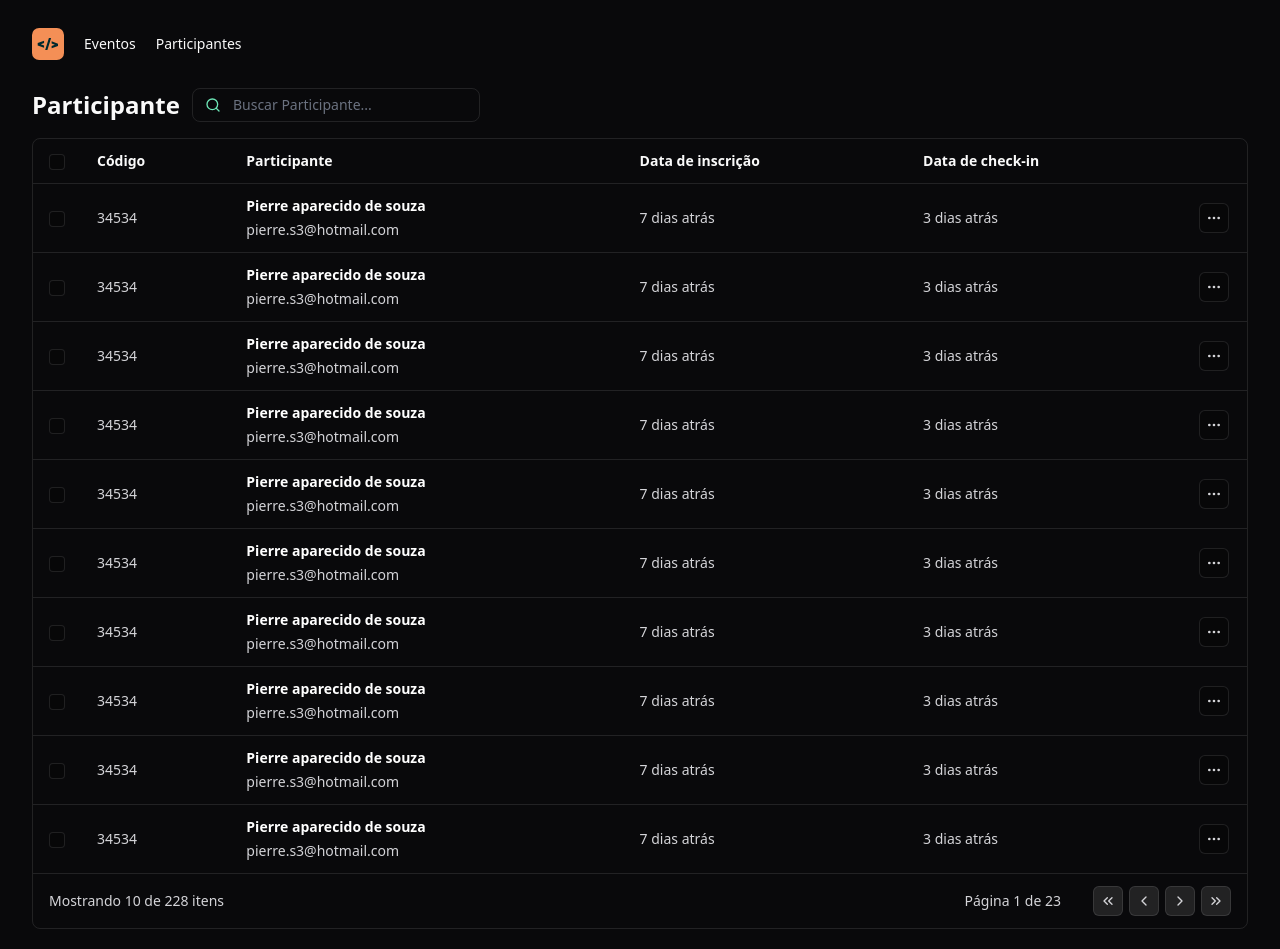
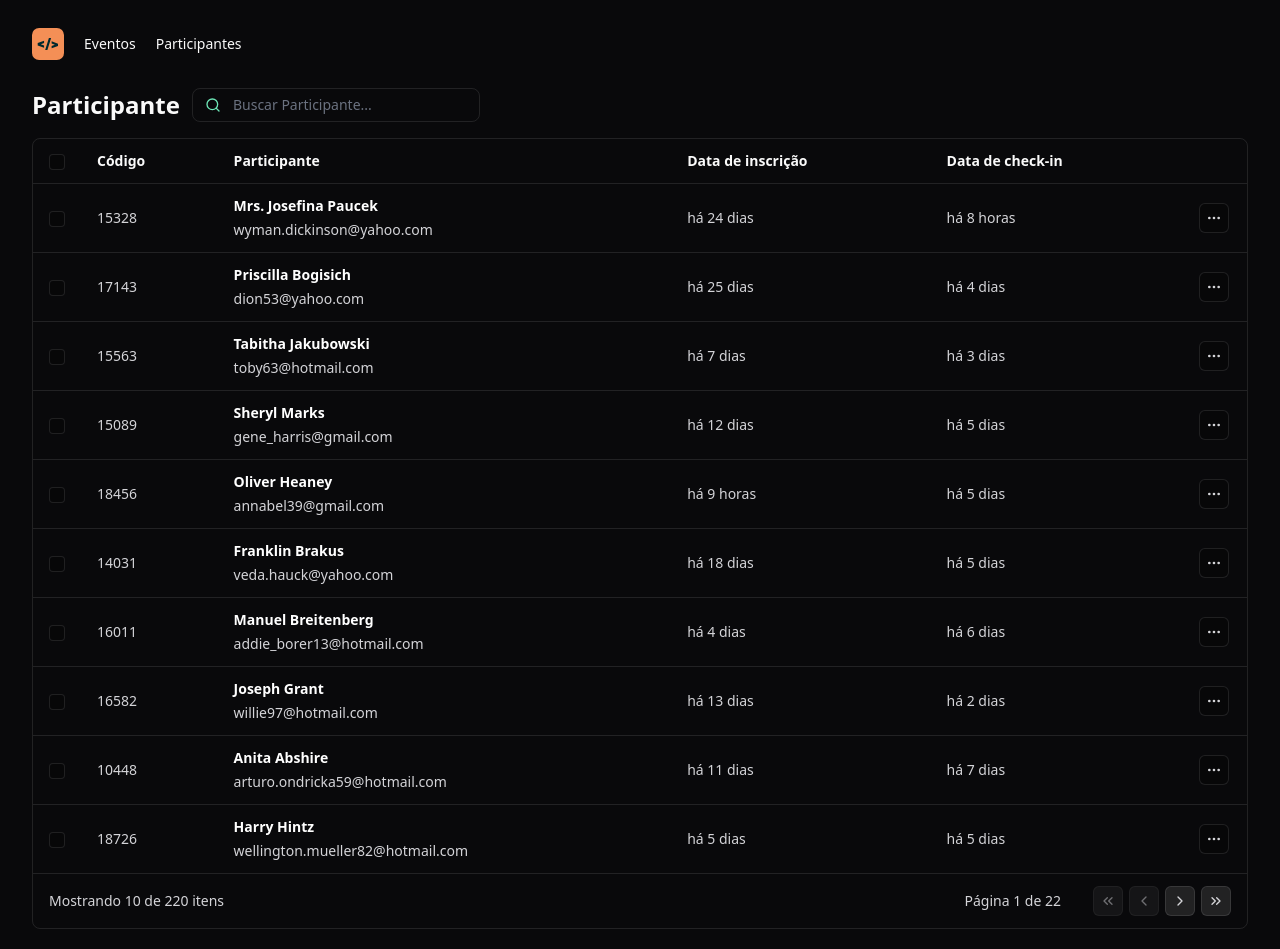
Before and after one commit to pierresouza/NLW-Unite, a React (Vite) app: page / in a window 1280 px wide. Built offline with nearby package versions, Linux system fonts and the light colour scheme.

Commit message:
:sparkles: feat: Create pagination and apply useState

```diff
--- a/package.json
+++ b/package.json
@@ -9,12 +9,14 @@
     "preview": "vite preview"
   },
   "dependencies": {
+    "dayjs": "^1.11.10",
     "lucide-react": "^0.364.0",
     "react": "^18.2.0",
     "react-dom": "^18.2.0",
     "tailwind-merge": "^2.2.2"
   },
   "devDependencies": {
+    "@faker-js/faker": "^8.4.1",
     "@tailwindcss/forms": "^0.5.7",
     "@types/react": "^18.2.66",
     "@types/react-dom": "^18.2.22",
--- a/src/Components/attendee-list.tsx
+++ b/src/Components/attendee-list.tsx
@@ -1,19 +1,50 @@
 import { Search, MoreHorizontal, ChevronsLeft, ChevronsRight, ChevronLeft, ChevronRight } from "lucide-react";
+import dayjs from "dayjs";
+import "dayjs/locale/pt-br";
+import relativeTime from "dayjs/plugin/relativeTime";
 import { IconButton } from "./icon-button";
 import { Table } from "./table/table";
 import { TableHeader } from "./table/table-header";
 import { TableCell } from "./table/table-cell";
 import { TableRow } from "./table/table-row";
+import { ChangeEvent, useState } from "react";
+import { attenddes } from "../data/attenddes";
 
-export function Attendee() {
+dayjs.extend(relativeTime);
+dayjs.locale("pt-br");
+
+export function AttendeeList() {
+  const [search, SetSearch] = useState("");
+  const [page, setPage] = useState(1);
+
+  const totalPages = Math.ceil(attenddes.length / 10);
+
+  function OnSerchInputChanged(event: ChangeEvent<HTMLInputElement>) {
+    SetSearch(event.target.value);
+  }
+
+  function goToFirstPage() {
+    setPage(1);
+  }
+  function goToLastPage() {
+    setPage(totalPages);
+  }
+  function goToPreviousPage() {
+    setPage(page - 1);
+  }
+  function goToNextPage() {
+    setPage(page + 1);
+  }
+
   return (
     <div className="flex flex-col gap-4">
       <div className="flex gap-3 items-center ">
         <h1 className="text-2xl font-bold ">Participante</h1>
         <div className="flex items-center px-3 w-72 py-1.5 border border-white/10 bg-transparent rounded-lg text-sm gap-3">
           <Search className="size-4 text-emerald-300" />
-          <input className="bg-transparent flex-1 outline-none h-auto border-0 p-0 text-sm" placeholder="Buscar Participante..." />
+          <input onChange={OnSerchInputChanged} className="bg-transparent flex-1 outline-none h-auto border-0 p-0 text-sm" placeholder="Buscar Participante..." />
         </div>
+        {search}
       </div>
 
       <Table>
@@ -30,21 +61,21 @@ export function Attendee() {
           </tr>
         </thead>
         <tbody>
-          {Array.from({ length: 10 }).map((_, i) => {
+          {attenddes.slice((page - 1) * 10, page * 10).map((attendee) => {
             return (
-              <TableRow key={i} className="border-b border-white/10 hover:bg-white/5">
+              <TableRow key={attendee.id} className="border-b border-white/10 hover:bg-white/5">
                 <TableCell className="py-3 px-4 text-sm text-zinc-300">
                   <input className="size-4 bg-black/20 rounded border-white/10 " type="checkbox" />
                 </TableCell>
-                <TableCell className="py-3 px-4 text-sm text-zinc-300">34534</TableCell>
+                <TableCell className="py-3 px-4 text-sm text-zinc-300">{attendee.id}</TableCell>
                 <TableCell className="py-3 px-4 text-sm text-zinc-300">
                   <div className="flex flex-col gap-1">
-                    <span className="font-semibold text-white">Pierre aparecido de souza</span>
-                    <span>pierre.s3@hotmail.com</span>
+                    <span className="font-semibold text-white">{attendee.name}</span>
+                    <span>{attendee.email}</span>
                   </div>
                 </TableCell>
-                <TableCell className="py-3 px-4 text-sm text-zinc-300">7 dias atrás</TableCell>
-                <TableCell className="py-3 px-4 text-sm text-zinc-300">3 dias atrás</TableCell>
+                <TableCell className="py-3 px-4 text-sm text-zinc-300">{dayjs().to(attendee.createdAt)}</TableCell>
+                <TableCell className="py-3 px-4 text-sm text-zinc-300">{dayjs().to(attendee.checkedInAt)}</TableCell>
                 <TableCell className="py-3 px-4 text-sm text-zinc-300">
                   <IconButton transparent>
                     <MoreHorizontal className="size-4" />
@@ -56,22 +87,24 @@ export function Attendee() {
         </tbody>
         <tfoot>
           <tr>
-            <TableCell colSpan={3}>Mostrando 10 de 228 itens</TableCell>
+            <TableCell colSpan={3}>Mostrando 10 de {attenddes.length} itens</TableCell>
             <TableCell className="text-right" colSpan={3}>
               <div className="inline-flex items-center gap-8 ">
-                <span>Página 1 de 23</span>
+                <span>
+                  Página {page} de {totalPages}
+                </span>
 
                 <div className="flex gap-1.5">
-                  <IconButton>
+                  <IconButton onClick={goToFirstPage} disabled={page === 1}>
                     <ChevronsLeft className="size-4" />
                   </IconButton>
-                  <IconButton>
+                  <IconButton onClick={goToPreviousPage} disabled={page === 1}>
                     <ChevronLeft className="size-4" />
                   </IconButton>
-                  <IconButton>
+                  <IconButton onClick={goToNextPage} disabled={page === totalPages}>
                     <ChevronRight className="size-4" />
                   </IconButton>
-                  <IconButton>
+                  <IconButton onClick={goToLastPage} disabled={page === totalPages}>
                     <ChevronsRight className="size-4" />
                   </IconButton>
                 </div>
--- a/src/Components/icon-button.tsx
+++ b/src/Components/icon-button.tsx
@@ -1,9 +1,10 @@
 import { ComponentProps } from "react";
+import { twMerge } from "tailwind-merge";
 
 interface IconButtonProps extends ComponentProps<"button"> {
   transparent?: boolean;
 }
 
 export function IconButton({ transparent, ...props }: IconButtonProps) {
-  return <button {...props} className={transparent ? "bg-black/20 border border-white/10 rounded-md p-1.5" : "bg-white/10 border border-white/10 rounded-md p-1.5"} />;
+  return <button {...props} className={twMerge("bg-black/20 border border-white/10 rounded-md p-1.5", transparent ? "bg-black/20" : "bg-white/10", props.disabled ? "opacity-50" : null)} />;
 }
--- a/src/app.tsx
+++ b/src/app.tsx
@@ -1,11 +1,11 @@
-import { Attendee } from "./Components/attendee-list";
+import { AttendeeList } from "./Components/attendee-list";
 import { Header } from "./Components/header";
 
 export function App() {
   return (
     <div className="max-w-[1216px] mx-auto py-5 flex flex-col gap-5">
       <Header />
-      <Attendee />
+      <AttendeeList />
     </div>
   );
 }
--- /dev/null
+++ b/src/data/attenddes.ts
@@ -0,0 +1,11 @@
+import { faker } from "@faker-js/faker";
+
+export const attenddes = Array.from({ length: 220 }).map(() => {
+  return {
+    id: faker.number.int({ min: 10000, max: 20000 }),
+    name: faker.person.fullName(),
+    email: faker.internet.email().toLocaleLowerCase(),
+    createdAt: faker.date.recent({ days: 30 }),
+    checkedInAt: faker.date.recent({ days: 7 }),
+  };
+});
```
Also changed, not shown: 1 other file (tests, documents, lock files or other folders).
